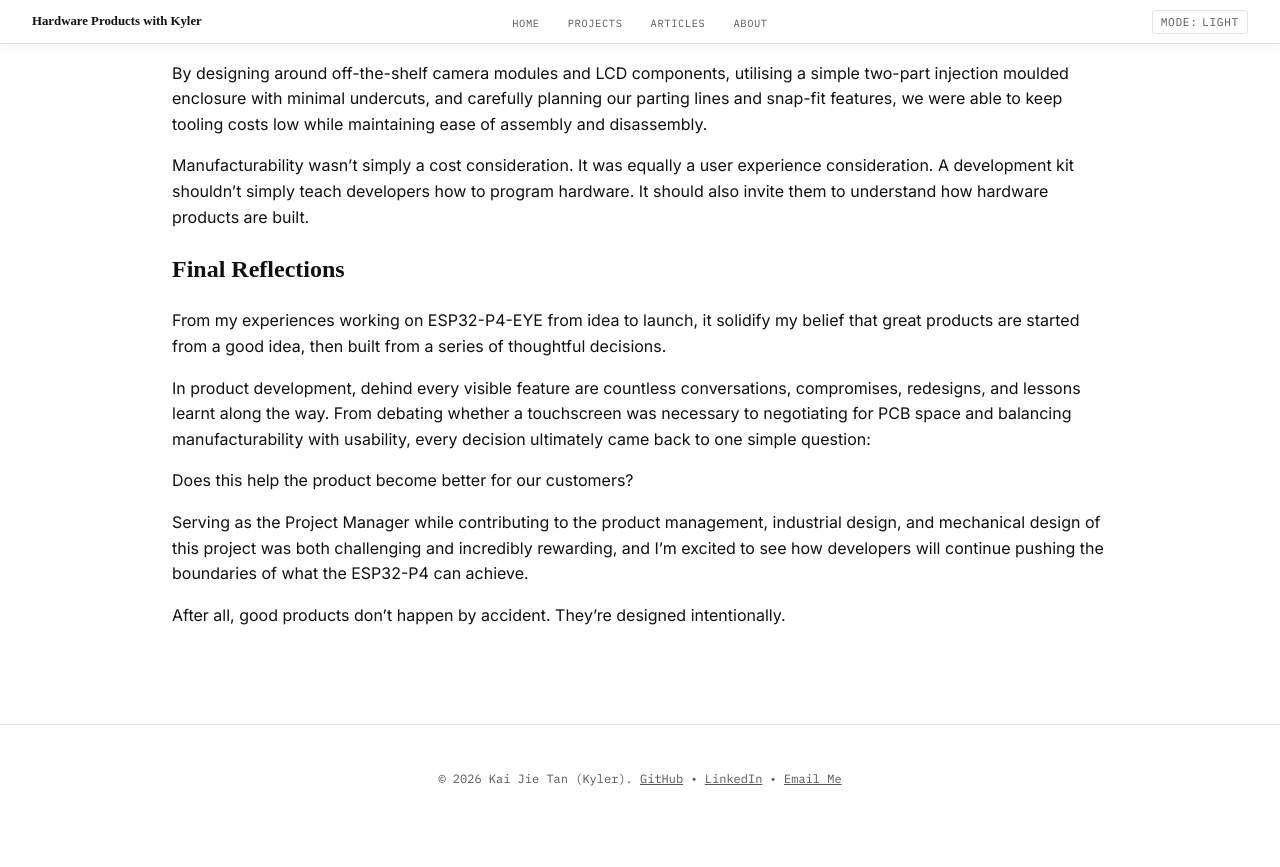
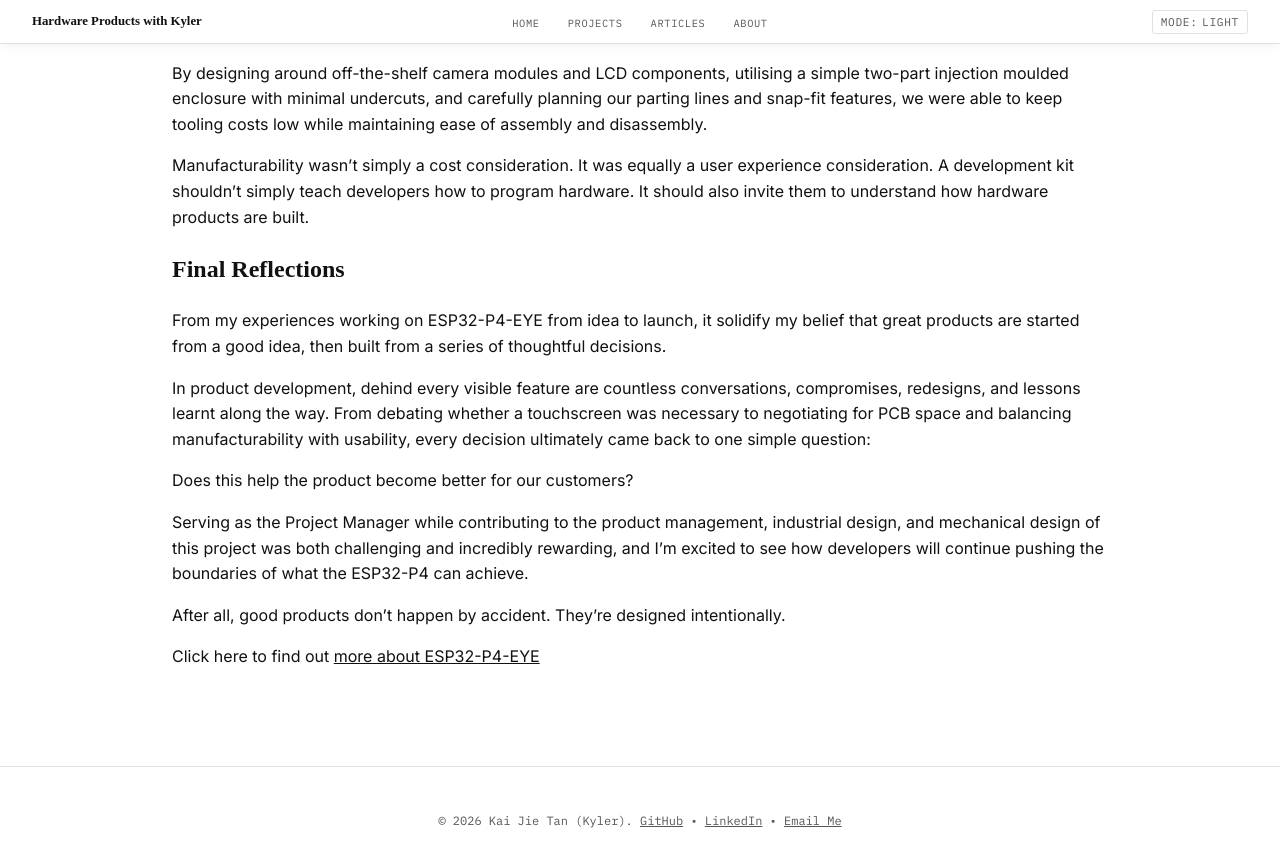
Before and after one commit to kaitkj/kaitkj.github.io, a Jekyll site: the page built from _projects/ESP32-P4-EYE.md, in a window 1280 px wide and 900 px high, scrolled down 3566 px. Shown: the top 867 px of the window. Built offline with Jekyll 4.4.1, drawn with Linux system fonts in a browser that asks for light colours; some web fonts are replaced.

Commit message:
Update ESP32-P4-EYE.md

```diff
--- a/_projects/ESP32-P4-EYE.md
+++ b/_projects/ESP32-P4-EYE.md
@@ -94,3 +94,5 @@ Does this help the product become better for our customers?
 Serving as the Project Manager while contributing to the product management, industrial design, and mechanical design of this project was both challenging and incredibly rewarding, and I'm excited to see how developers will continue pushing the boundaries of what the ESP32-P4 can achieve.
 
 After all, good products don't happen by accident. They're designed intentionally.
+
+Click here to find out [more about ESP32-P4-EYE](https://docs.espressif.com/projects/esp-dev-kits/en/latest/esp32p4/esp32-p4-eye/user_guide.html)
```
